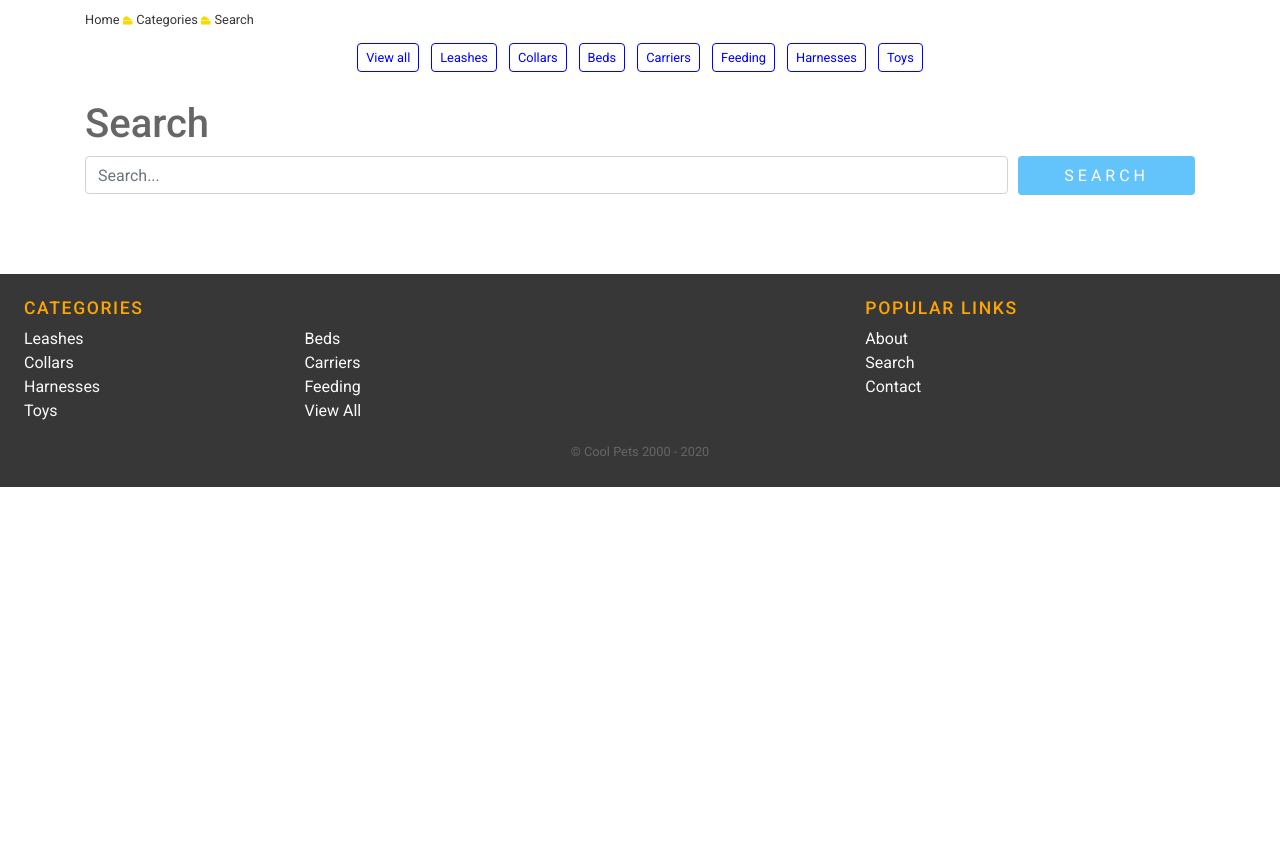
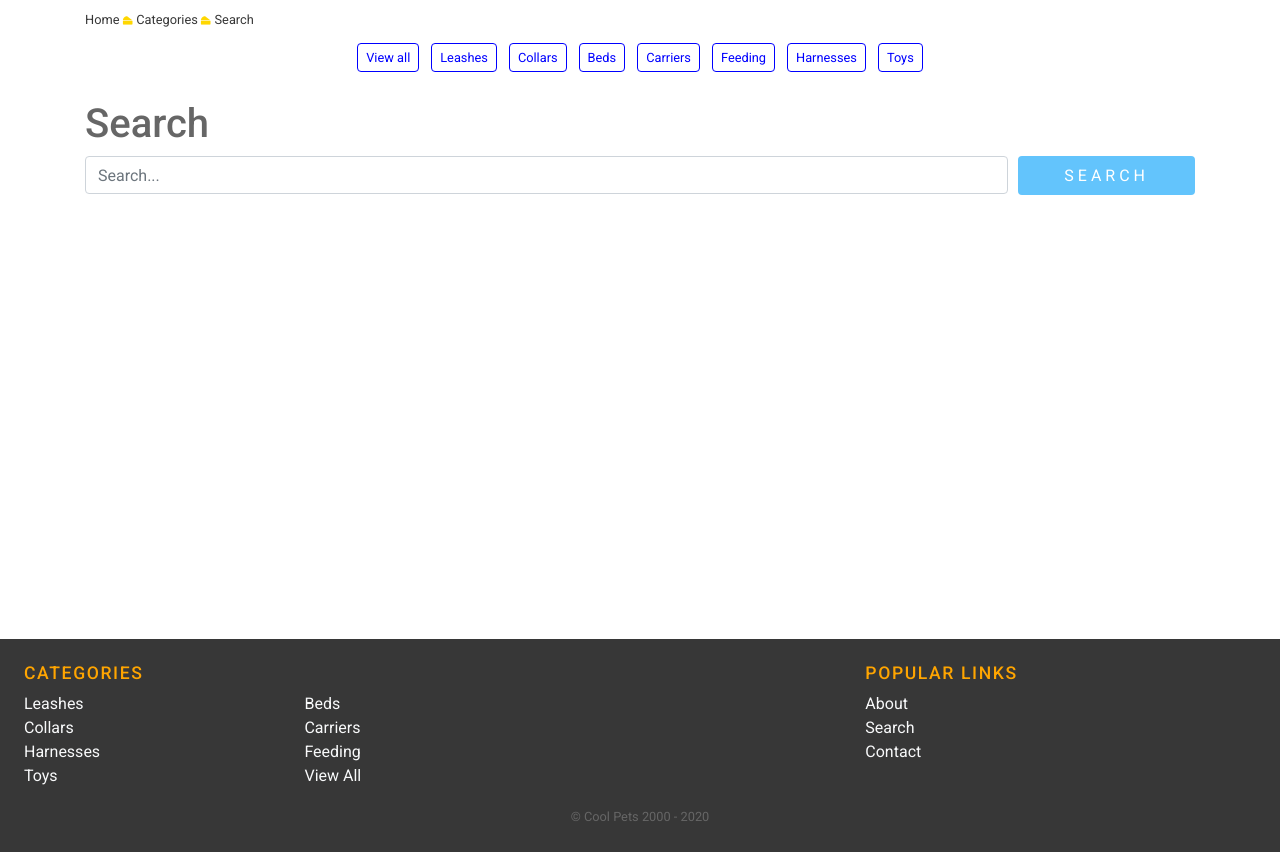
Before and after one commit to freddorn/coolpets, a Django app: page /search/ in a window 1280 px wide. Shown: the part 72-924 px from the top of the page. Before the commit the page ends 559 px from the top, so only its background shows below. Run offline with Django 3.2, Linux system fonts and the light colour scheme; some libraries are stand-ins or nearby versions.

Commit message:
Correct sticky footer problem

```diff
--- a/static/css/style.css
+++ b/static/css/style.css
@@ -400,10 +400,9 @@ footer a:hover {
   font-size: 0.9rem;
 }
 
-/* pushes footer down to bottom of the page on larger screens.
-Footer height on larger screens is 516px, navbar is 55px */
+/* pushes footer down on larger screens */
 .push-footer-down {
-  min-height: calc(100vh - (516px + 55px));
+  min-height: 80vh;
 }
 
 /* Styling for home page */
```
